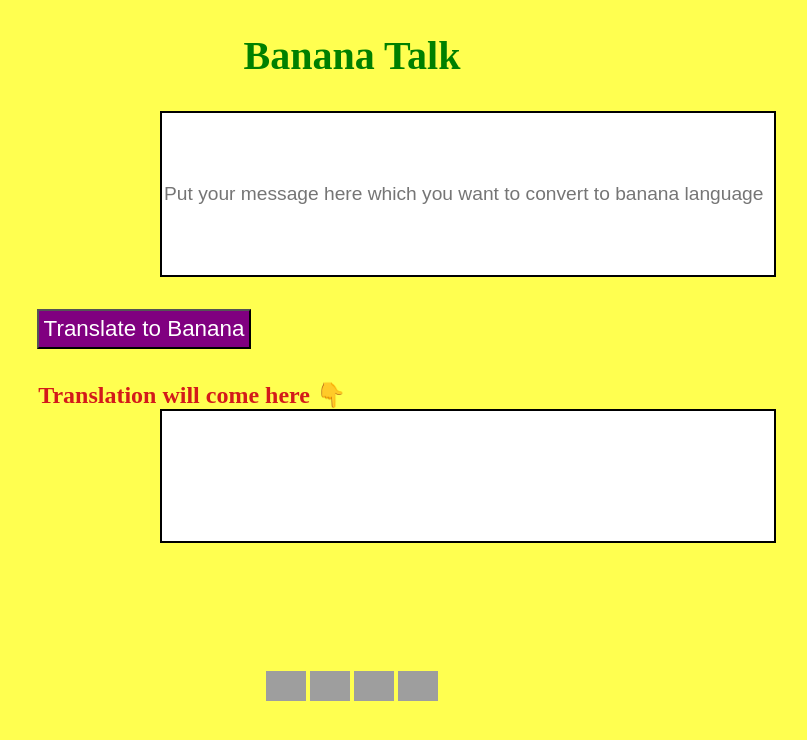
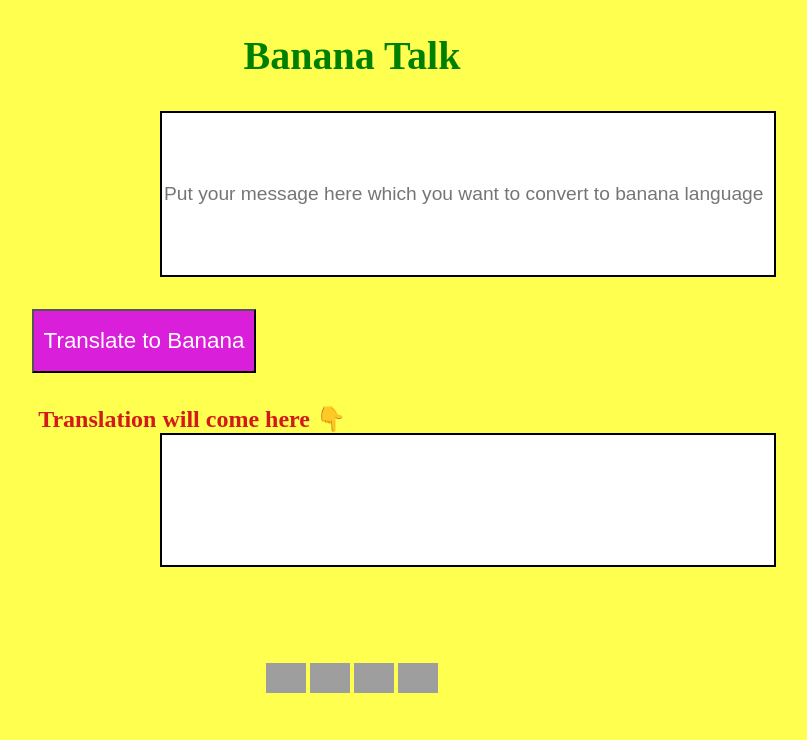
Before and after one commit to ranitasahaa1230/Minion-Speak-markSix, a plain HTML site: page index.html in a window 1280 px wide. Shown: the whole page, without its empty margins (288-1095 px from the left). Drawn offline with Linux system fonts and the light colour scheme; grey boxes are pictures that could not be loaded.

Commit message:
Update style.css

```diff
--- a/style.css
+++ b/style.css
@@ -42,13 +42,15 @@ label{
 
 button{
     font-size: 1.4rem;
-    background-color:purple;
+    background-color:rgb(218, 31, 218);
     color:white;
     padding: 5px;
     margin-top: 2rem;
     margin-right: 26rem;
+    height: 4rem;
+    width: 14rem;
 }
 
 footer{
-    margin-top: 8rem;
+    margin-top: 6rem;
 }
```
